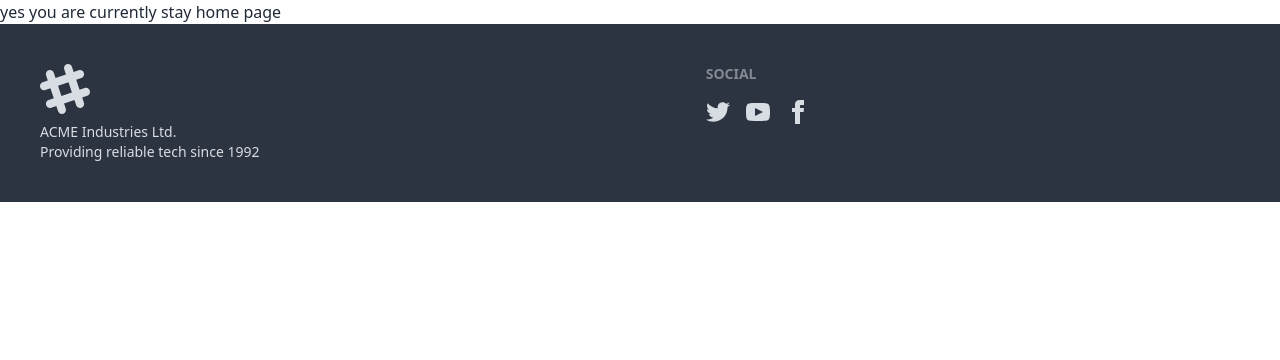
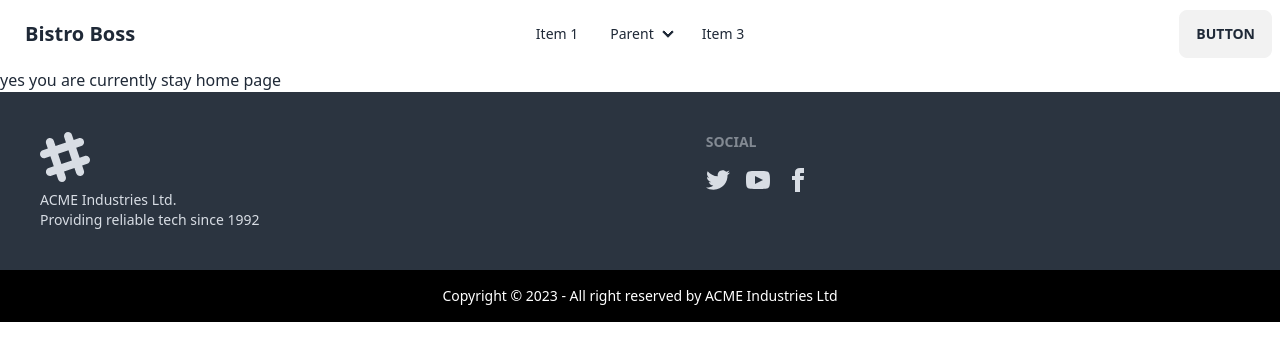
Before and after one commit to forhadhossen1/Bistro-Boss-client, a React (Vite) app: page / in a window 1280 px wide. Shown: the top 360 px of the page. Built offline with nearby package versions, Linux system fonts and the light colour scheme.

Commit message:
added navbar in the web

```diff
--- a/src/Layouts/Main.jsx
+++ b/src/Layouts/Main.jsx
@@ -1,9 +1,11 @@
 import { Outlet } from 'react-router-dom';
 import Footer from '../Pages/Shared/Footer';
+import Navbar from '../Pages/Shared/Navbar';
 
 const Main = () => {
     return (
         <div>
+            <Navbar></Navbar>
             <Outlet></Outlet>
             <Footer></Footer>
         </div>
--- a/src/Pages/Shared/Footer.jsx
+++ b/src/Pages/Shared/Footer.jsx
@@ -1,12 +1,13 @@
 
 const Footer = () => {
   return (
-    <div>
-      <footer className="footer p-10 bg-neutral text-neutral-content">
+    <footer>
+      <div className="footer p-10 bg-neutral text-neutral-content">
         <aside>
           <svg width="50" height="50" viewBox="0 0 24 24" xmlns="http://www.w3.org/2000/svg" fillRule="evenodd" clipRule="evenodd" className="fill-current"><path d="M22.672 15.226l-2.432.811.841 2.515c.33 1.019-.209 2.127-1.23 2.456-1.15.325-2.148-.321-2.463-1.226l-.84-2.518-5.013 1.677.84 2.517c.391 1.203-.434 2.542-1.831 2.542-.88 0-1.601-.564-1.86-1.314l-.842-2.516-2.431.809c-1.135.328-2.145-.317-2.463-1.229-.329-1.018.211-2.127 1.231-2.456l2.432-.809-1.621-4.823-2.432.808c-1.355.384-2.558-.59-2.558-1.839 0-.817.509-1.582 1.327-1.846l2.433-.809-.842-2.515c-.33-1.02.211-2.129 1.232-2.458 1.02-.329 2.13.209 2.461 1.229l.842 2.515 5.011-1.677-.839-2.517c-.403-1.238.484-2.553 1.843-2.553.819 0 1.585.509 1.85 1.326l.841 2.517 2.431-.81c1.02-.33 2.131.211 2.461 1.229.332 1.018-.21 2.126-1.23 2.456l-2.433.809 1.622 4.823 2.433-.809c1.242-.401 2.557.484 2.557 1.838 0 .819-.51 1.583-1.328 1.847m-8.992-6.428l-5.01 1.675 1.619 4.828 5.011-1.674-1.62-4.829z"></path></svg>
           <p>ACME Industries Ltd.<br />Providing reliable tech since 1992</p>
         </aside>
+
         <nav>
           <header className="footer-title">Social</header>
           <div className="grid grid-flow-col gap-4">
@@ -15,8 +16,13 @@
             <a><svg xmlns="http://www.w3.org/2000/svg" width="24" height="24" viewBox="0 0 24 24" className="fill-current"><path d="M9 8h-3v4h3v12h5v-12h3.642l.358-4h-4v-1.667c0-.955.192-1.333 1.115-1.333h2.885v-5h-3.808c-3.596 0-5.192 1.583-5.192 4.615v3.385z"></path></svg></a>
           </div>
         </nav>
-      </footer>
-    </div>
+      </div>
+      <div className="footer footer-center p-4 bg-black text-white">
+        <aside>
+          <p>Copyright © 2023 - All right reserved by ACME Industries Ltd</p>
+        </aside>
+      </div>
+    </footer>
   );
 };
 
--- /dev/null
+++ b/src/Pages/Shared/Navbar.jsx
@@ -0,0 +1,44 @@
+
+
+const Navbar = () => {
+
+    const navMenu = <>
+        <li><a>Item 1</a></li>
+        <li tabIndex={0}>
+            <details>
+                <summary>Parent</summary>
+                <ul className="p-2">
+                    <li><a>Submenu 1</a></li>
+                    <li><a>Submenu 2</a></li>
+                </ul>
+            </details>
+        </li>
+        <li><a>Item 3</a></li>
+    </>
+
+    return (
+        <div className="navbar bg-base-100">
+            <div className="navbar-start">
+                <div className="dropdown">
+                    <label tabIndex={0} className="btn btn-ghost lg:hidden">
+                        <svg xmlns="http://www.w3.org/2000/svg" className="h-5 w-5" fill="none" viewBox="0 0 24 24" stroke="currentColor"><path strokeLinecap="round" strokeLinejoin="round" strokeWidth="2" d="M4 6h16M4 12h8m-8 6h16" /></svg>
+                    </label>
+                    <ul tabIndex={0} className="menu menu-sm dropdown-content mt-3 z-[1] p-2 shadow bg-base-100 rounded-box w-52">
+                       {navMenu}
+                    </ul>
+                </div>
+                <a className="btn btn-ghost normal-case text-xl">Bistro Boss</a>
+            </div>
+            <div className="navbar-center hidden lg:flex">
+                <ul className="menu menu-horizontal px-1">
+                    {navMenu}
+                </ul>
+            </div>
+            <div className="navbar-end">
+                <a className="btn">Button</a>
+            </div>
+        </div>
+    );
+};
+
+export default Navbar;
```
